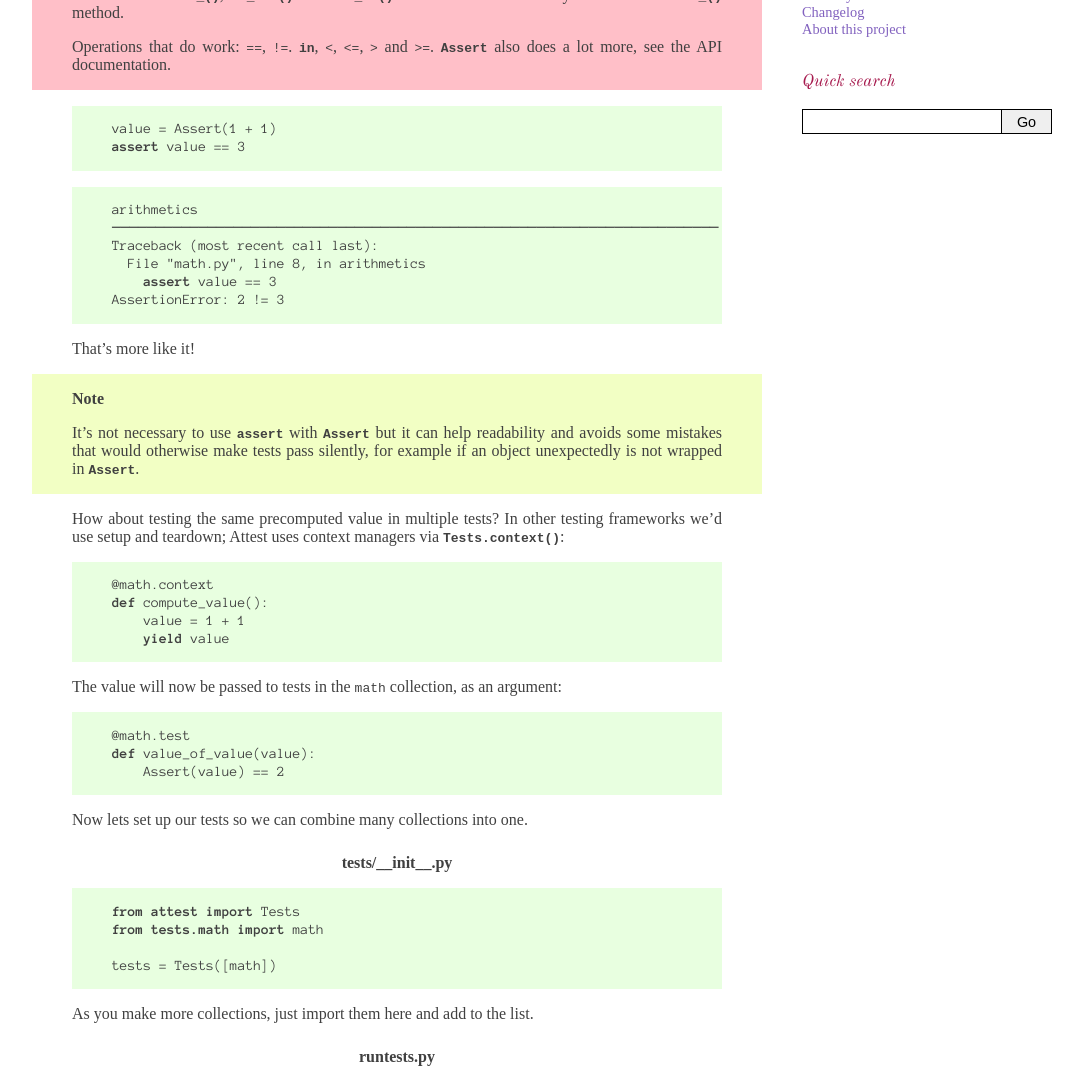
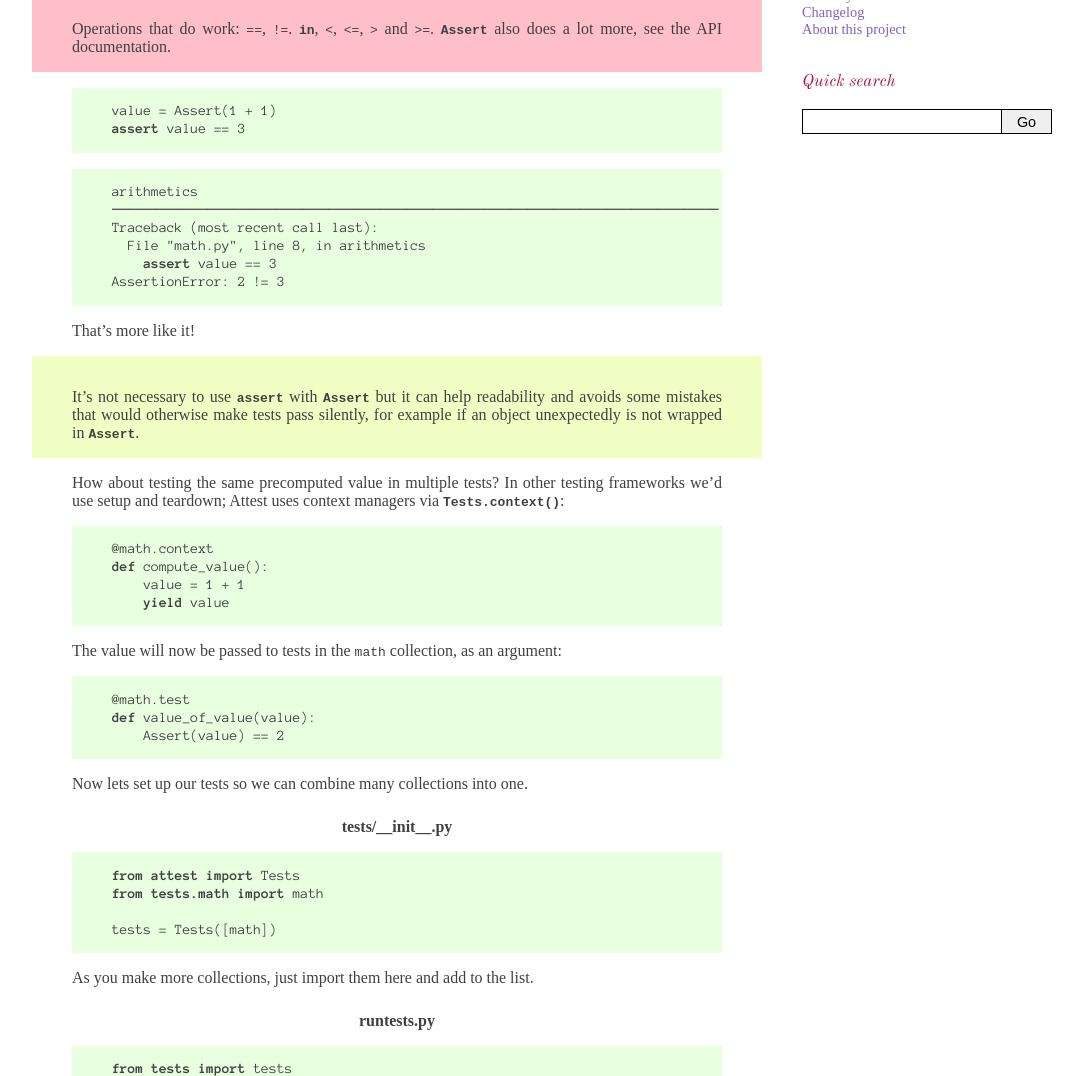
Before and after one commit to dag/attest, a Sphinx documentation site: the page built from docs/quickstart.rst, in a window 1280 px wide and 1400 px high, scrolled down 1848 px, cut to the strip 324-1400 px from the top of the window. Shown: the whole strip, without its empty margins (93-1176 px from the left). Built offline with Sphinx 7.4.7, drawn with Linux system fonts in a browser that asks for light colours; some web fonts are replaced.

Commit message:
Hide admonition titles

```diff
--- a/docs/_themes/attest/static/attest.css
+++ b/docs/_themes/attest/static/attest.css
@@ -46,6 +46,10 @@
 
 div.admonition.note
 { background: #f2ffc4;
+}
+
+div.admonition p.admonition-title
+{ display: none;
 }
 
 div.document
```
